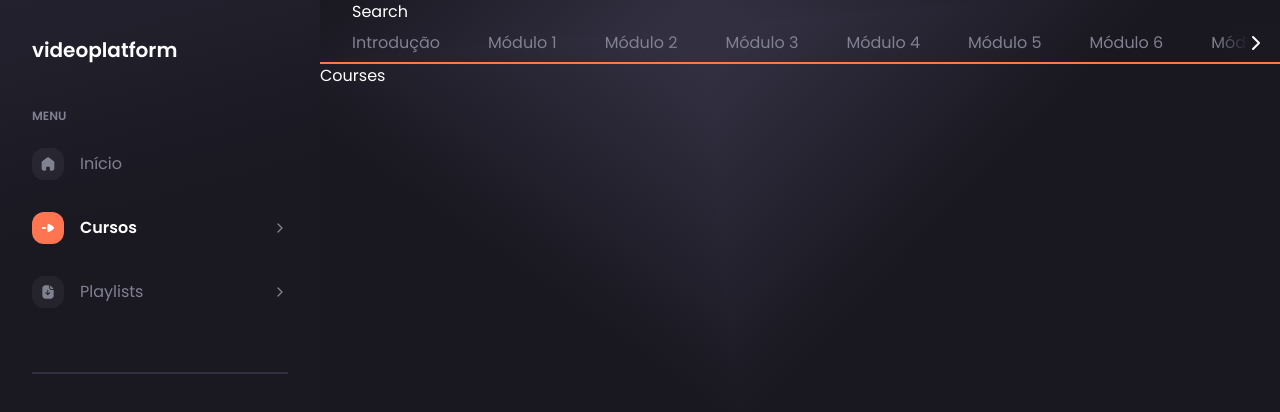
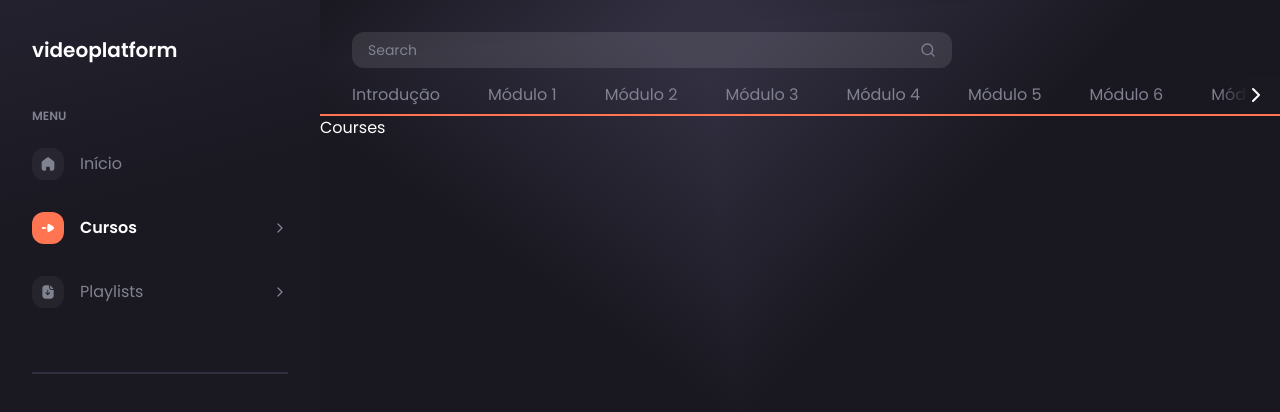
Before and after one commit to pedrogrigorio/next.js-course-platform, a Next.js app in the folder frontend/: page /courses in a window 1280 px wide. Shown: the top 412 px of the page. Built offline with nearby package versions, Linux system fonts and the light colour scheme.

Commit message:
implement SearchBox

```diff
--- a/frontend/src/components/layout/Topbar/index.tsx
+++ b/frontend/src/components/layout/Topbar/index.tsx
@@ -1,10 +1,11 @@
 import ModulesTabs from '../ModulesTabs'
+import SearchBox from '@/components/ui/SearchBox'
 
 export default function Topbar() {
   return (
     <div className="flex h-auto w-full flex-col">
-      <div className="flex px-8">
-        <div>Search</div>
+      <div className="flex px-8 pb-2 pt-8">
+        <SearchBox />
       </div>
       <ModulesTabs />
     </div>
--- /dev/null
+++ b/frontend/src/components/ui/SearchBox/index.tsx
@@ -0,0 +1,16 @@
+import { Search } from 'lucide-react'
+
+export default function SearchBox() {
+  return (
+    <div className="flex w-[600px] items-center gap-2 rounded-xl bg-white bg-opacity-10 px-4 py-2">
+      <input
+        type="text"
+        placeholder="Search"
+        className="flex-1 border-none bg-white bg-opacity-0 text-sm outline-none placeholder:text-gray-300"
+      />
+      <div>
+        <Search size={16} color="#808191" />
+      </div>
+    </div>
+  )
+}
--- a/frontend/tailwind.config.ts
+++ b/frontend/tailwind.config.ts
@@ -12,6 +12,8 @@ const config: Config = {
         poppins: 'var(--font-poppins)',
         inter: 'var(--font-inter)',
       },
+    },
+
     colors: {
       white: '#ffffff',
       gray: {
@@ -52,7 +54,6 @@ const config: Config = {
       },
     },
   },
-  },
   plugins: [require('tailwind-scrollbar')],
 }
 export default config
```
Lines whose indentation alone changed are shown as unchanged.
